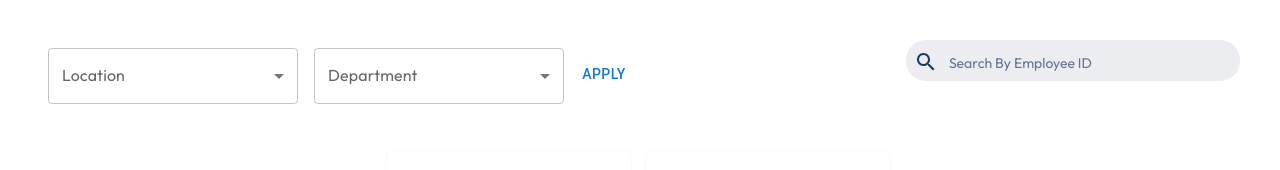
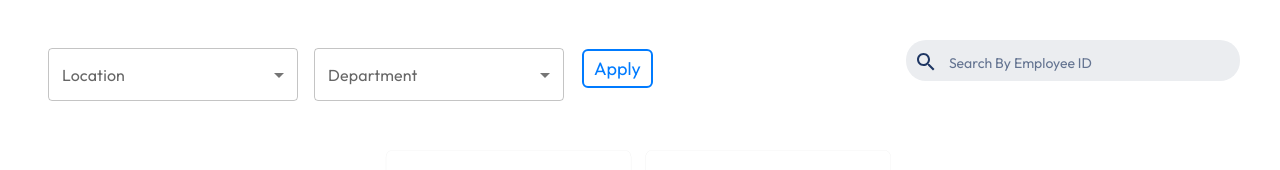
Before and after one commit to Arete-Health-Tech/organo-frontend, a React (Create React App) app: page / in a window 1280 px wide. Shown: the top 170 px of the page. Built offline with nearby package versions, Linux system fonts and the light colour scheme.

Commit message:
update the css of buittons and and btn for zoom in and zoom out

```diff
--- a/src/Components/OrgChart.jsx
+++ b/src/Components/OrgChart.jsx
@@ -249,7 +249,15 @@ const OrgChart = () => {
   const [selectedLocation, setSelectedLocation] = useState("");
   const [selectedDesignation, setSelectedDesignation] = useState("");
   const [loader, setLoader] = useState(false);
-
+  const [isFilterApply, setIsFilterApply] = useState(false);
+  const clearFilter = () => {
+    setSelectedDepartment("");
+    setSelectedSubDepartment("");
+    setSelectedLocation("");
+    setSelectedDesignation("");
+    setTotalOrganoData([]);
+    setIsFilterApply(false);
+  };
   const apply = () => {
     const payload = {
       location: selectedLocation,
@@ -263,6 +271,7 @@ const OrgChart = () => {
       selectedSubDepartment !== "" ||
       selectedDesignation !== ""
     ) {
+      setIsFilterApply(true);
       setLoader(true);
       OrganoApi(payload)
         .then((response) => {
@@ -417,8 +426,8 @@ const OrgChart = () => {
               const treeDiv = document.querySelector(`.${styles.treeDiv}`);
               if (treeDiv && open !== true) {
                 treeDiv.scrollTo({
-                  left: 60,
-                  top: 40,
+                  left: "50%",
+                  top: "20%",
                   behavior: "smooth", // Smooth scrolling effect
                 });
               }
@@ -506,8 +515,11 @@ const OrgChart = () => {
       setLoader(false);
     }
   };
+  const handleZoomIn = () =>
+    setScale((prevScale) => Math.min(prevScale + 0.1, 2));
+  const handleZoomOut = () =>
+    setScale((prevScale) => Math.max(prevScale - 0.1, 0.5));
 
-  // This return is for component
   return (
     <>
       <Box className={styles.main_container}>
@@ -539,6 +551,11 @@ const OrgChart = () => {
                 onChange={handleChangeLocation}
                 input={<OutlinedInput label="Sub-Department" />}
                 MenuProps={MenuProps}
+                style={{
+                  textTransform: "capitalize",
+                  fontSize: "14px",
+                  fontFamily: "Outfit,sans-serif",
+                }}
               >
                 <MenuItem
                   value={""}
@@ -571,6 +588,11 @@ const OrgChart = () => {
                 onChange={handleChangeDepartment}
                 input={<OutlinedInput label="Department" />}
                 MenuProps={MenuProps}
+                style={{
+                  textTransform: "capitalize",
+                  fontSize: "14px",
+                  fontFamily: "Outfit,sans-serif",
+                }}
               >
                 <MenuItem
                   value={""}
@@ -589,12 +611,19 @@ const OrgChart = () => {
                 ))}
               </Select>
             </FormControl>
-            <Button
-              sx={{ alignItems: "center", top: "1rem" }}
-              onClick={() => apply()}
-            >
-              Apply
-            </Button>
+            <Stack className={styles.applyButtonStack}>
+              <button className={styles.applyButton} onClick={() => apply()}>
+                Apply
+              </button>
+              <button
+                style={{ display: isFilterApply ? "block" : "none" }}
+                className={styles.clearButton}
+                onClick={() => clearFilter()}
+              >
+                Clear
+              </button>
+            </Stack>
+
             {/* {selectedDepartment !== "" && <FormControl sx={{ m: 1, width: 250 }}>
             <InputLabel
               id="demo-multiple-name-label"
@@ -687,8 +716,8 @@ const OrgChart = () => {
               display="flex"
               justifyContent="center"
               alignItems="center"
-              bgcolor="rgba(255, 255, 255, 0.5)" // Semi-transparent background
-              zIndex={9999} // Ensure it's on top
+              bgcolor="rgba(255, 255, 255, 0.5)"
+              zIndex={9999}
             >
               <Box
                 display="flex"
@@ -750,6 +779,34 @@ const OrgChart = () => {
                       renderTreeNodes(ordinate, index)
                     )}
                 </div>
+                <div
+                  style={{
+                    marginBottom: "10px",
+                    position: "absolute",
+                    top: "14vh",
+                    left: "20px",
+                    display: "flex",
+                    gap: "10px",
+                  }}
+                >
+                  <button
+                    onClick={handleZoomOut}
+                    disabled={scale <= 0.5}
+                    className={styles.zoomButton}
+                  >
+                    Zoom Out
+                  </button>
+                  <button
+                    onClick={handleZoomIn}
+                    disabled={scale >= 2}
+                    className={styles.zoomButton}
+                  >
+                    Zoom In
+                  </button>
+                  <div className={styles.zoomtext}>
+                    Zoom Level: {Math.round(scale * 100)}%
+                  </div>
+                </div>
               </div>
             ) : (
               <>
--- a/src/Components/style.module.css
+++ b/src/Components/style.module.css
@@ -13,6 +13,8 @@
 /* filters layout */
 .filterDiv {
   margin-bottom: 20px;
+  display: flex;
+  flex-direction: row;
 }
 
 .filterlayout {
@@ -55,6 +57,52 @@
   transform: translateY(-50%);
   color: #1e3663;
   pointer-events: none;
+}
+.applyButtonStack {
+  display: flex;
+  flex-direction: row;
+  gap: 10px;
+  justify-content: center;
+  align-items: center;
+  height: 7vh;
+  margin-left: 10px;
+}
+.applyButton {
+  border: 2px solid #007bff;
+  color: #007bff;
+  background-color: transparent;
+  border-radius: 6px;
+  padding: 6px 10px;
+  cursor: pointer;
+  font-size: 18px;
+  font-family: "Outfit", sans-serif;
+}
+.clearButton {
+  border: 2px solid #ed440be0;
+  color: #ed440be0;
+  background-color: transparent;
+  border-radius: 6px;
+  padding: 6px 10px;
+  cursor: pointer;
+  font-size: 18px;
+  font-family: "Outfit", sans-serif;
+}
+.zoomButton {
+  background-color: #007bff;
+  color: white;
+  border: none;
+  border-radius: 10px;
+  padding: 5px 10px;
+  cursor: pointer;
+  font-size: 12px;
+  font-family: "Outfit", sans-serif;
+}
+.zoomtext {
+  display: flex;
+  justify-content: center;
+  align-items: center;
+  font-size: 12px;
+  font-family: "Outfit", sans-serif;
 }
 /* --- */
 
```
